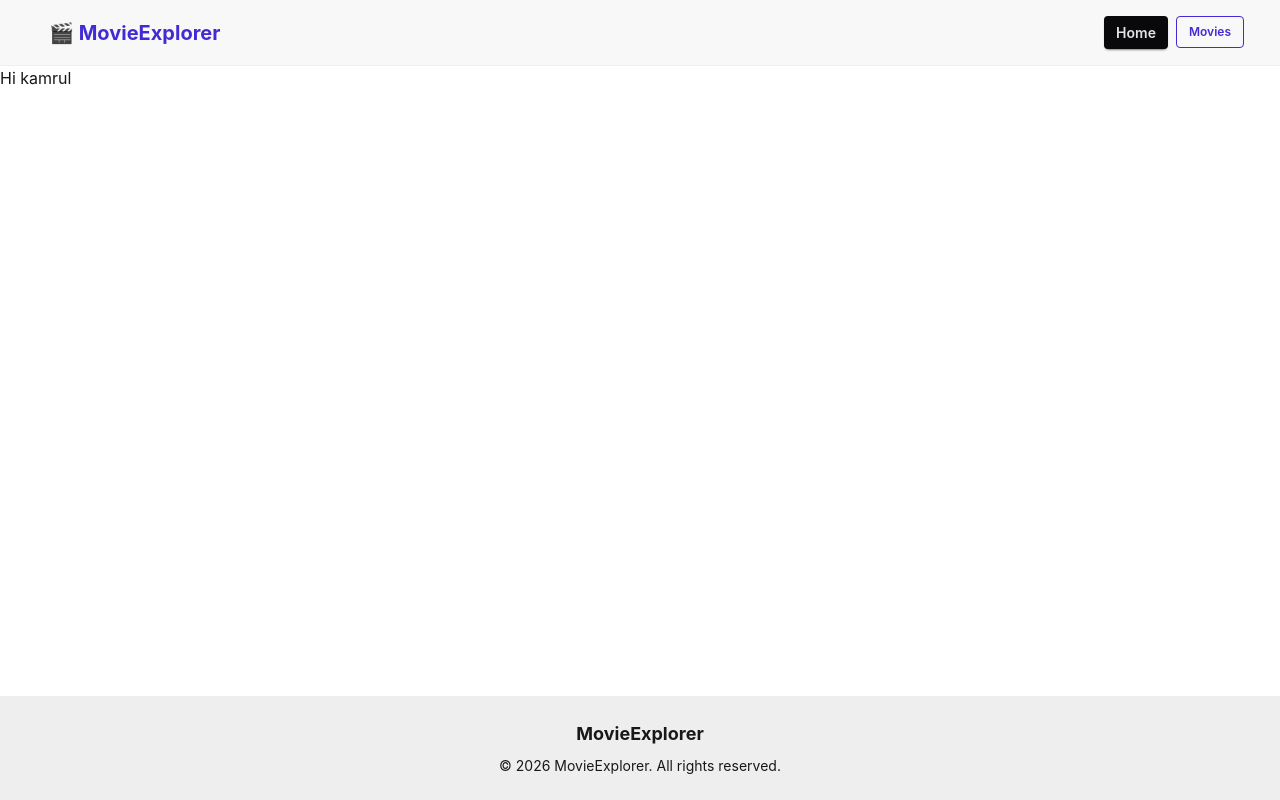
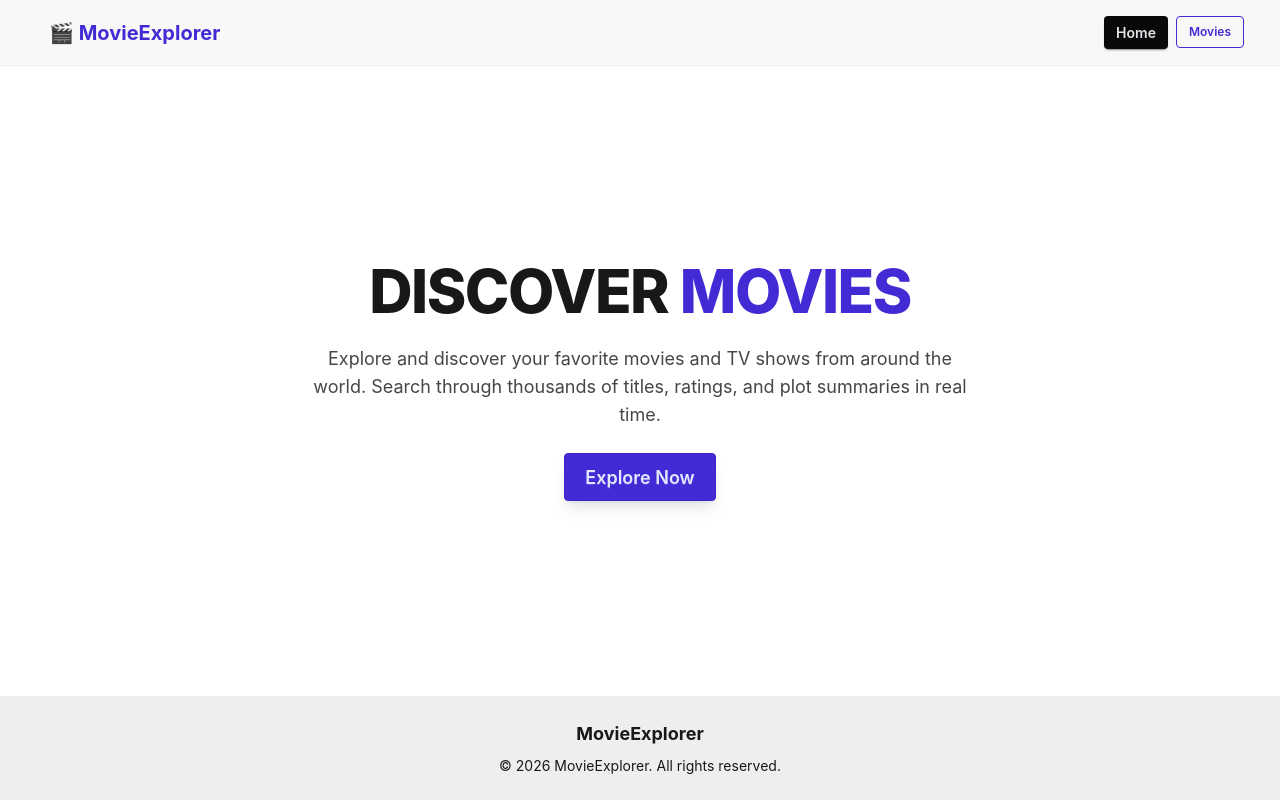
Before and after one commit to kamrul25/movie-explorer, a React (Vite) app: page / in a window 1280 px wide. Built offline with nearby package versions, Linux system fonts and the light colour scheme.

Commit message:
Routing and define home page

```diff
--- a/src/App.jsx
+++ b/src/App.jsx
@@ -1,14 +1,16 @@
 import { Route, Routes } from "react-router-dom";
 import Navbar from "./components/Navbar";
 import Footer from "./components/Footer";
+import HomePage from "./pages/HomePage";
+import MovieListingPage from "./pages/MovieListingPage";
 
 function App() {
   return (
     <div className="min-h-screen flex flex-col bg-base-100 text-base-content font-sans">
       <Navbar />
       <Routes>
-        <Route path="/" element={<p>Hi kamrul</p>} />
-        <Route path="/about" element={<p>I am from about</p>} />
+        <Route path="/" element={<HomePage />} />
+        <Route path="/movies" element={<MovieListingPage />} />
       </Routes>
       <Footer />
     </div>
--- a/src/pages/HomePage.jsx
+++ b/src/pages/HomePage.jsx
@@ -0,0 +1,12 @@
+import React from "react";
+import HeroBanner from "../components/HeroBanner";
+
+const HomePage = () => {
+  return (
+    <div className="grow flex flex-col justify-center">
+      <HeroBanner />
+    </div>
+  );
+};
+
+export default HomePage;
```
